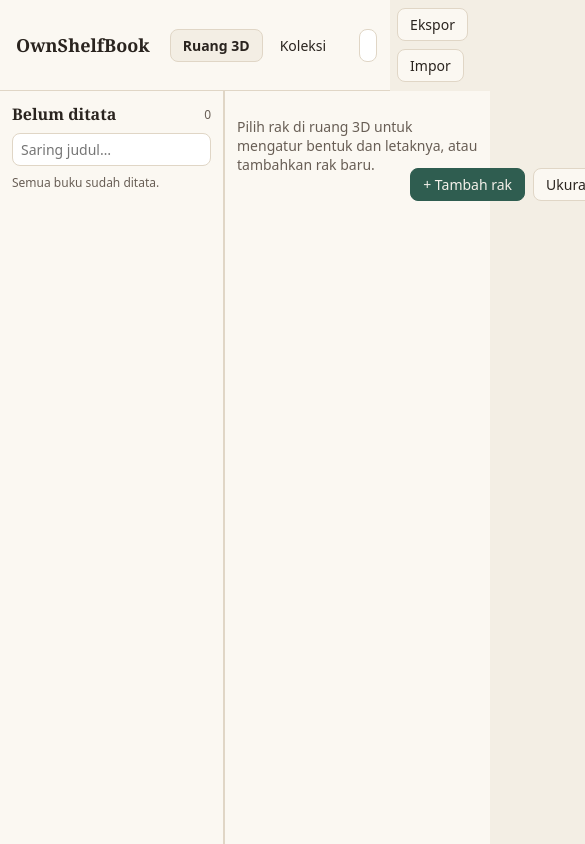
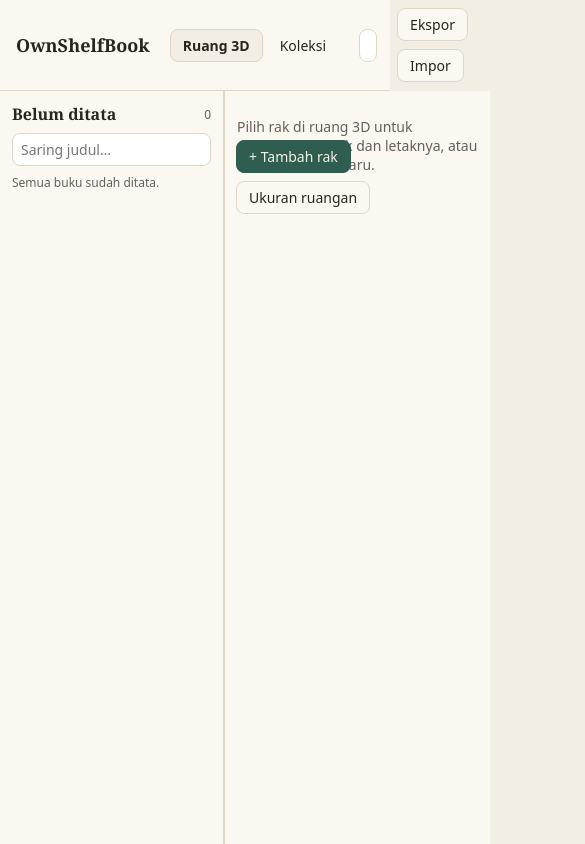
Before and after one commit to ArloDel/ownshelfbook, a React (Vite) app: page / in a window 390 px wide. Shown: the top 844 px of the page, 585 px wide, since content can reach past the window. Built offline with nearby package versions, Linux system fonts and the light colour scheme.

Commit message:
style: room toolbar wraps instead of overflowing on narrow screens

```diff
--- a/src/styles.css
+++ b/src/styles.css
@@ -616,7 +616,10 @@ input[type='color'] {
 
 /* Narrow screens: keep the room toolbar on one line. */
 @media (max-width: 1100px) {
+  .room-toolbar {
+    flex-wrap: wrap;
+  }
   .room-toolbar .hint {
-    visibility: hidden;
+    display: none;
   }
 }
```
